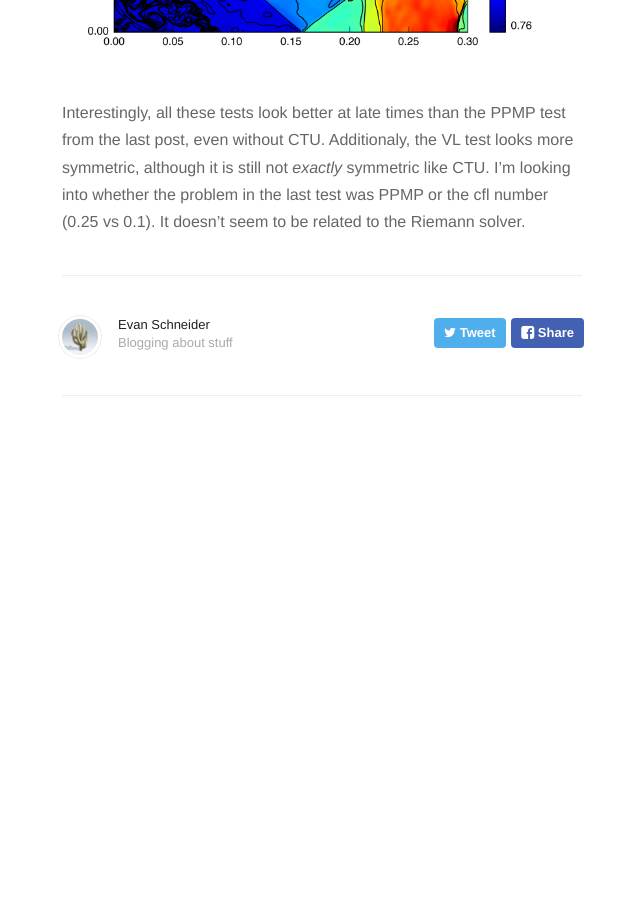
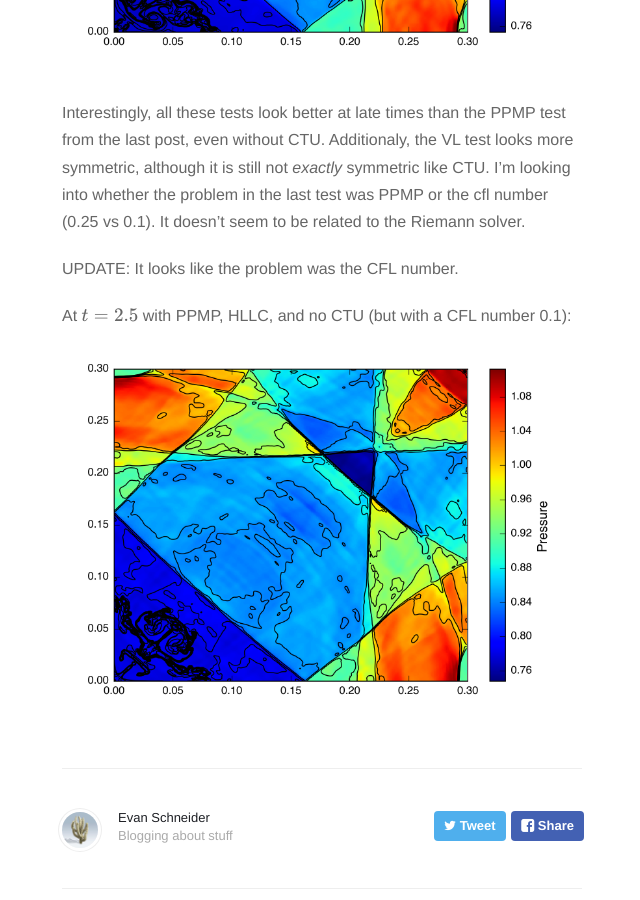
Before and after one commit to evaneschneider/site, a Jekyll site: the page built from _posts/2016-3-2-HLLC-solver.markdown, in a window 1280 px wide and 900 px high, scrolled down 6899 px. Shown: the whole window, without its empty margins (318-958 px from the left). Built offline with Jekyll 4.4.1, drawn with Linux system fonts in a browser that asks for light colours; nearby versions of some CDN libraries; formulas are drawn with MathJax 3; before the commit the page ends 7435 px from its top, so only the background shows below that.

Commit message:
quick update

```diff
--- a/_posts/2016-3-2-HLLC-solver.markdown
+++ b/_posts/2016-3-2-HLLC-solver.markdown
@@ -67,3 +67,8 @@ Interestingly, all these tests look better at late times than the PPMP test from
 even without CTU. Additionaly, the VL test looks more symmetric, although it is still not *exactly*
 symmetric like CTU. I'm looking into whether the problem in the last test was PPMP or the cfl number (0.25 vs 0.1).
 It doesn't seem to be related to the Riemann solver.
+
+UPDATE: It looks like the problem was the CFL number.
+
+At $$t = 2.5$$ with PPMP, HLLC, and no CTU (but with a CFL number 0.1):
+<img src="{{ site.url }}assets/images/implosion_late_PPMP_hllc.png">
```
Also changed, not shown: assets/images/Noh_hllc_CTU.png (added), assets/images/implosion_late_PPMP_hllc.png (added).
